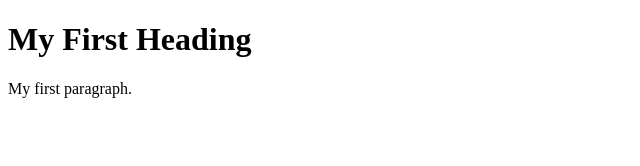
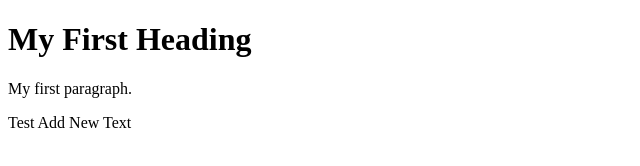
Before and after one commit to puttinanH/demo, a plain HTML site: page index.html in a window 1280 px wide. Shown: the whole page, without its empty margins (0-640 px from the left). Drawn offline with Linux system fonts and the light colour scheme.

Commit message:
update index , add web.config

```diff
--- a/index.html
+++ b/index.html
@@ -5,7 +5,7 @@
 
     <h1>My First Heading</h1>
     <p>My first paragraph.</p>
-
+    <span>Test Add New Text</span>
 </body>
 
 </html>
```
Also changed, not shown: 1 other file.
